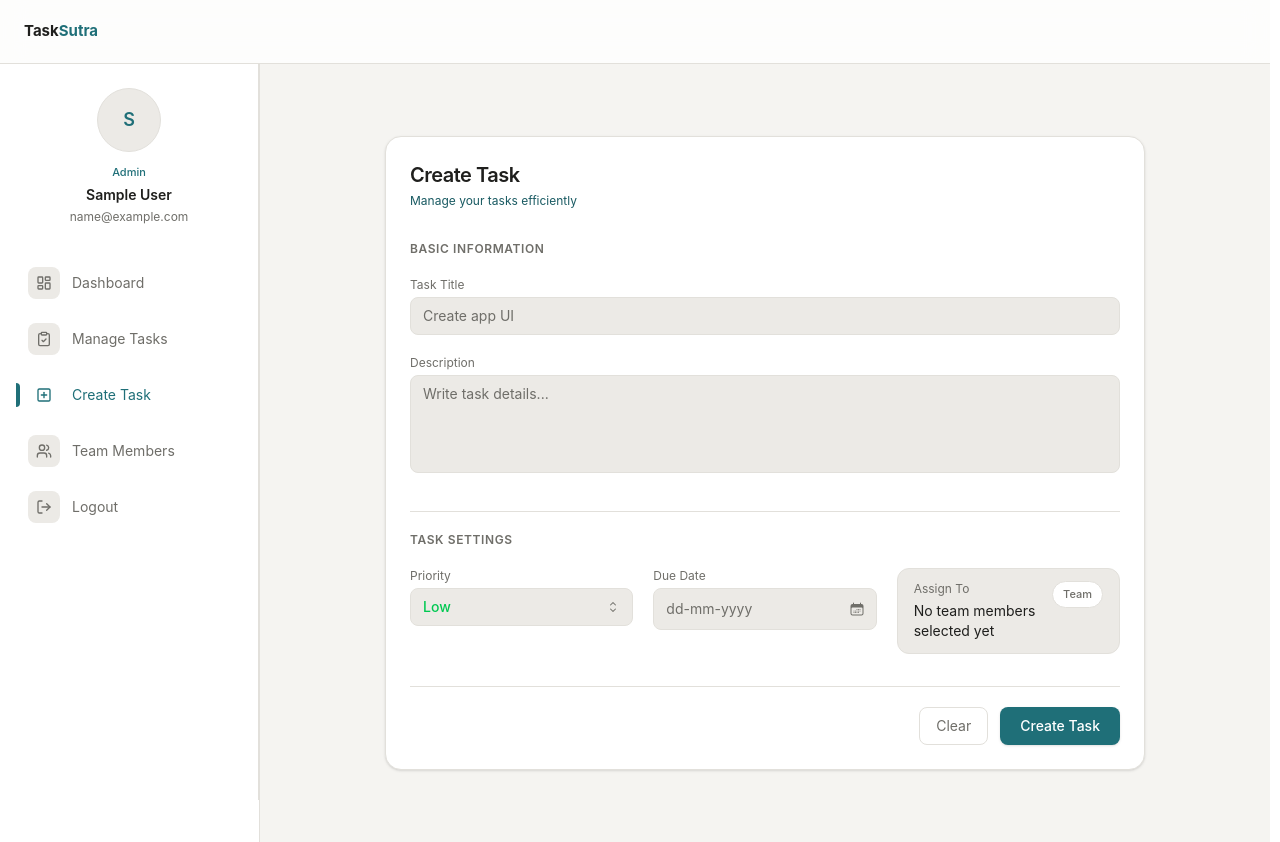
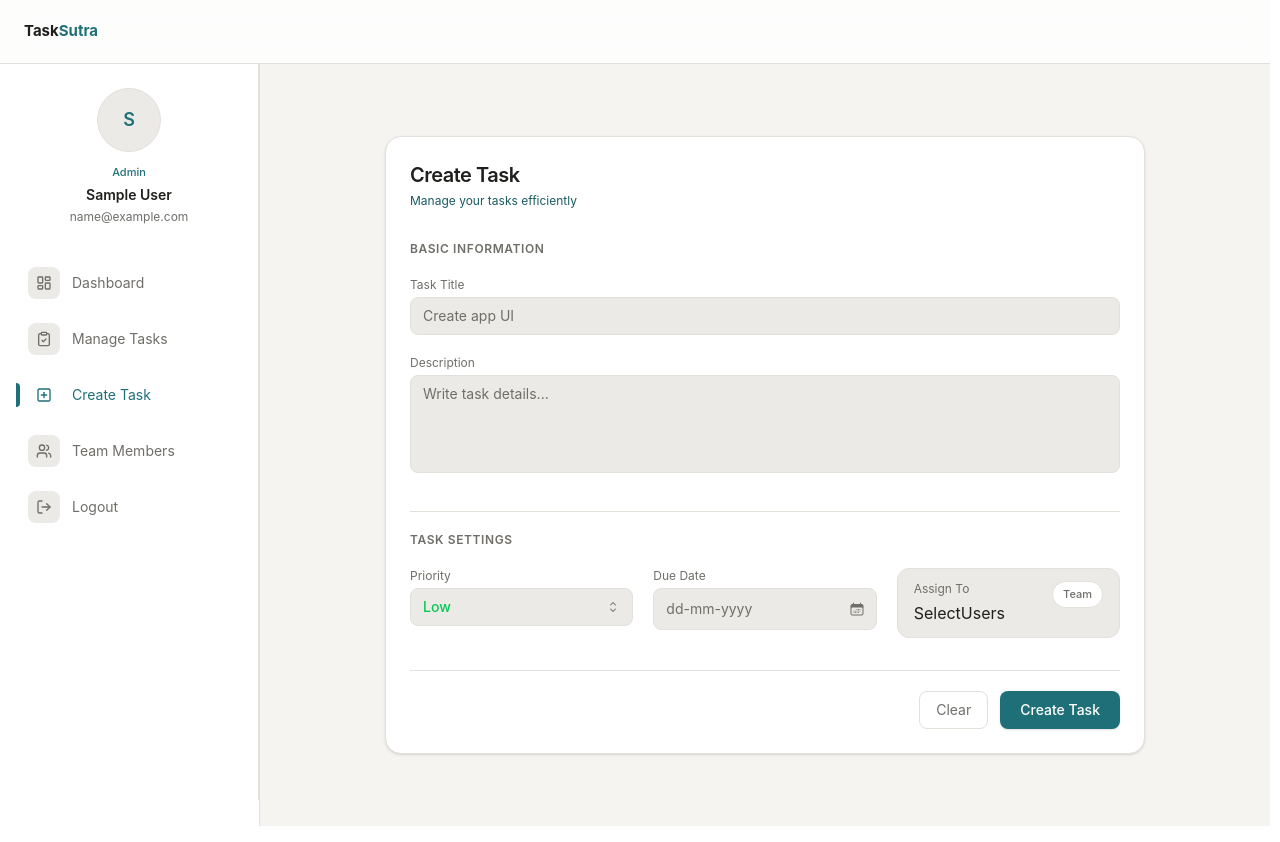
Before and after one commit to virendrasuryawanshi09/TaskSutra, a React (Vite) app in the folder frontend/: page /admin/create-task in a window 1280 px wide. Built offline with nearby package versions, Linux system fonts and the light colour scheme; sample sign-in values are in the browser's storage.

Commit message:
feat: add SelectUsers component for user assignment in task creation

```diff
--- /dev/null
+++ b/frontend/src/components/input/SelectUsers.jsx
@@ -0,0 +1,9 @@
+import React from 'react'
+
+const SelectUsers = () => {
+  return (
+    <div>SelectUsers</div>
+  )
+}
+
+export default SelectUsers
--- a/frontend/src/pages/Admin/CreateTask.jsx
+++ b/frontend/src/pages/Admin/CreateTask.jsx
@@ -9,6 +9,7 @@ import { useLocation, useNavigate } from "react-router-dom";
 import { LuTrash2 } from "react-icons/lu";
 import "react-datepicker/dist/react-datepicker.css";
 import "./CreateTask.css";
+import SelectUsers from "../../components/input/SelectUsers";
 
 const CreateTask = () => {
   const location = useLocation();
@@ -192,11 +193,10 @@ const CreateTask = () => {
                       <label className="block text-xs text-[var(--text-muted)] mb-1">
                         Assign To
                       </label>
-                      <p className="text-sm text-[var(--text)]">
-                        {taskData.assignedTo.length > 0
-                          ? `${taskData.assignedTo.length} member${taskData.assignedTo.length > 1 ? "s" : ""} selected`
-                          : "No team members selected yet"}
-                      </p>
+                      <SelectUsers
+                        selectedUsers={taskData.assignedTo}
+                        setSelectedUsers={(users) => handleValueChange("assignedTo", users)}
+                        />
                     </div>
 
                     <span className="rounded-full bg-[var(--surface)] px-2.5 py-1 text-[11px] font-medium text-[var(--text-muted)] border border-[var(--border)]">
```
